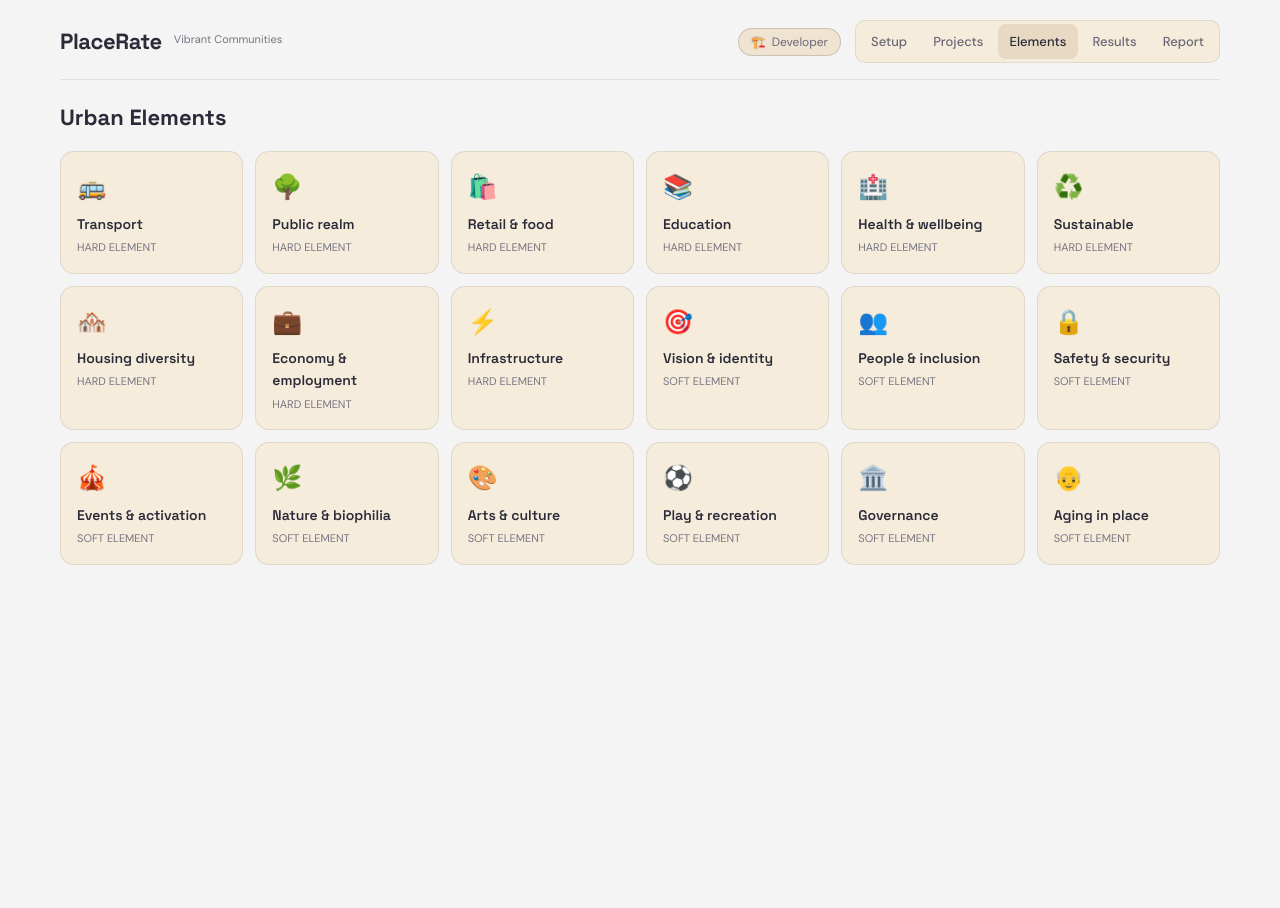
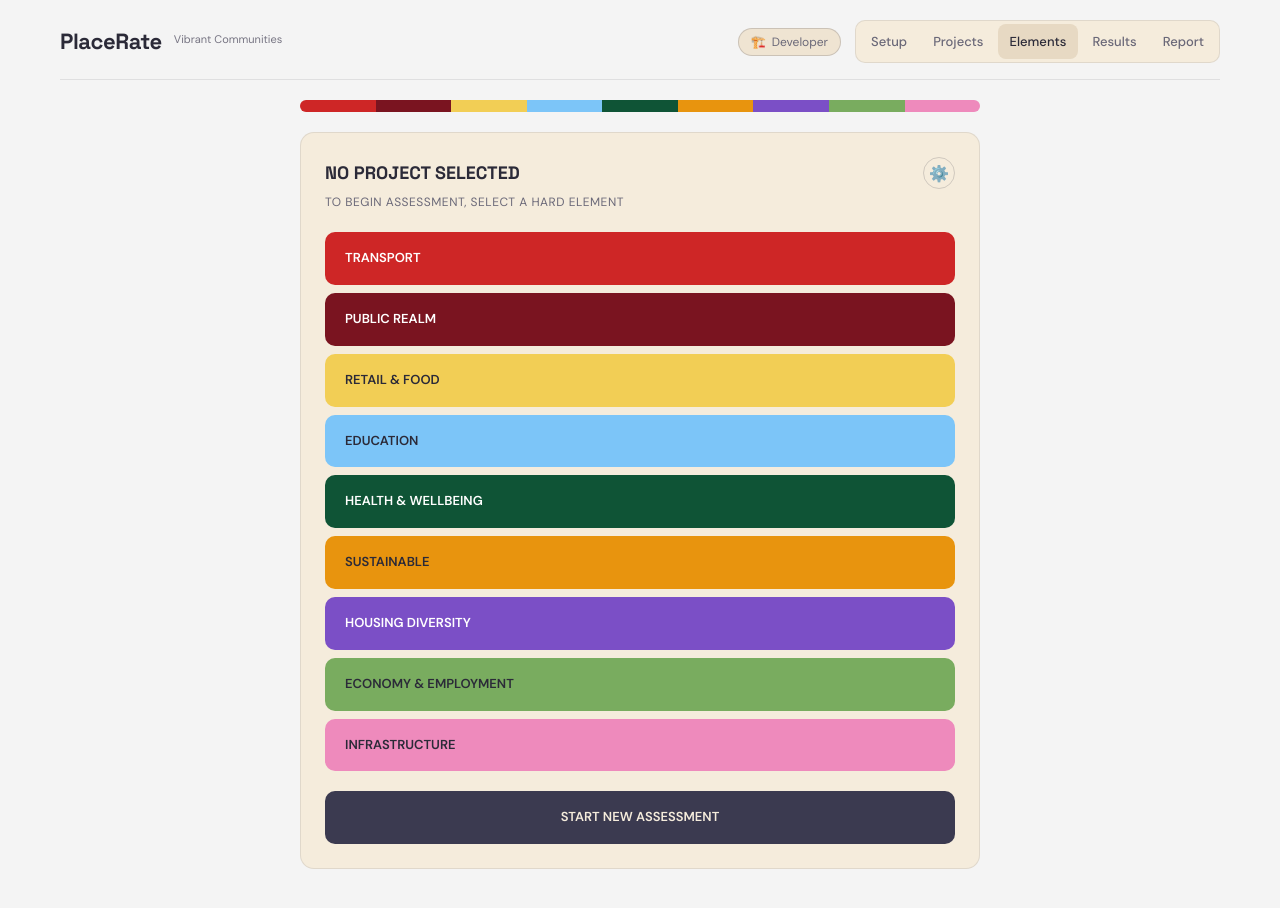
Before and after one commit to andilim1178/chc-vibrant-community, a React (Vite) app: page / in a window 1280 px wide. Both pictures are taken after a click on the button "Elements". Shown: the top 908 px of the page. Before the commit the page ends 800 px from the top, so only its background shows below. Built offline with nearby package versions, Linux system fonts and the light colour scheme.

Commit message:
feat: rebuild elements tab as home screen

```diff
--- a/src/App.tsx
+++ b/src/App.tsx
@@ -4,9 +4,10 @@ import { HeaderNav } from './components/layout/HeaderNav';
 import { PersonaSelector } from './components/persona/PersonaSelector';
 import { VibrancyWheelCanvas } from './components/results/VibrancyWheelCanvas';
 import { calculateProjectScore } from './utils/scoring';
+import { pickInk } from './utils/contrast';
 
 const MainContent: React.FC = () => {
-  const { activeTab, activeProject, createNewProject, template } = usePlaceRate();
+  const { activeTab, setActiveTab, activeProject, createNewProject, template } = usePlaceRate();
   const [showPersonaModal, setShowPersonaModal] = useState(false);
   const [name, setName] = useState('');
   const [addr, setAddr] = useState('');
@@ -56,16 +57,63 @@ const MainContent: React.FC = () => {
         )}
 
         {activeTab === 'elements' && (
-          <div>
-            <h2 style={{ fontFamily: 'var(--font-head)', fontSize: 22, marginBottom: 16 }}>Urban Elements</h2>
-            <div style={{ display: 'grid', gridTemplateColumns: 'repeat(auto-fill, minmax(180px, 1fr))', gap: 12 }}>
-              {template.elements.map(el => (
-                <div key={el.id} style={{ background: 'var(--surface)', border: '1px solid var(--border)', borderRadius: 'var(--radius-lg)', padding: 16 }}>
-                  <div style={{ fontSize: 24, marginBottom: 6 }}>{el.icon}</div>
-                  <div style={{ fontFamily: 'var(--font-head)', fontWeight: 600, fontSize: 14 }}>{el.name}</div>
-                  <div style={{ fontSize: 11, color: 'var(--text-dim)', textTransform: 'uppercase', marginTop: 4 }}>{el.type} element</div>
+          <div style={{ maxWidth: 680, margin: '0 auto' }}>
+            <div className="swatch-strip">
+              {template.elements.filter(e => e.type === 'hard').map(e => (
+                <div key={e.id} style={{ backgroundColor: e.color || 'var(--el-default)' }} />
+              ))}
+            </div>
+
+            <div className="home-card">
+              <div className="home-head">
+                <div className="home-head-title">
+                  {activeProject?.name || 'No project selected'}
                 </div>
-              ))}
+                <button
+                  className="home-head-button"
+                  onClick={() => setShowPersonaModal(true)}
+                  aria-label="Select persona"
+                >
+                  ⚙️
+                </button>
+              </div>
+
+              <div className="home-caption">To begin assessment, select a HARD ELEMENT</div>
+
+              {template.elements
+                .filter(e => e.type === 'hard')
+                .map(e => {
+                  const score = activeProject?.scores?.[e.id];
+                  const hex = e.color || 'var(--el-default)';
+                  const onEl = pickInk(hex === 'var(--el-default)' ? '#767482' : hex);
+                  return (
+                    <div
+                      key={e.id}
+                      className="el-row"
+                      style={{
+                        backgroundColor: hex === 'var(--el-default)' ? 'var(--el-default)' : hex,
+                        '--on-el': onEl
+                      } as React.CSSProperties & { '--on-el': string }}
+                    >
+                      <span>{e.name}</span>
+                      {score !== undefined && (
+                        <span className="el-score">
+                          {e.maxPoints > 0 ? Math.round((score / e.maxPoints) * 100) : 0}%
+                        </span>
+                      )}
+                    </div>
+                  );
+                })}
+
+              <div
+                className="action-bar"
+                onClick={() => setActiveTab('setup')}
+                role="button"
+                tabIndex={0}
+                onKeyDown={e => e.key === 'Enter' && setActiveTab('setup')}
+              >
+                Start new assessment
+              </div>
             </div>
           </div>
         )}
```
